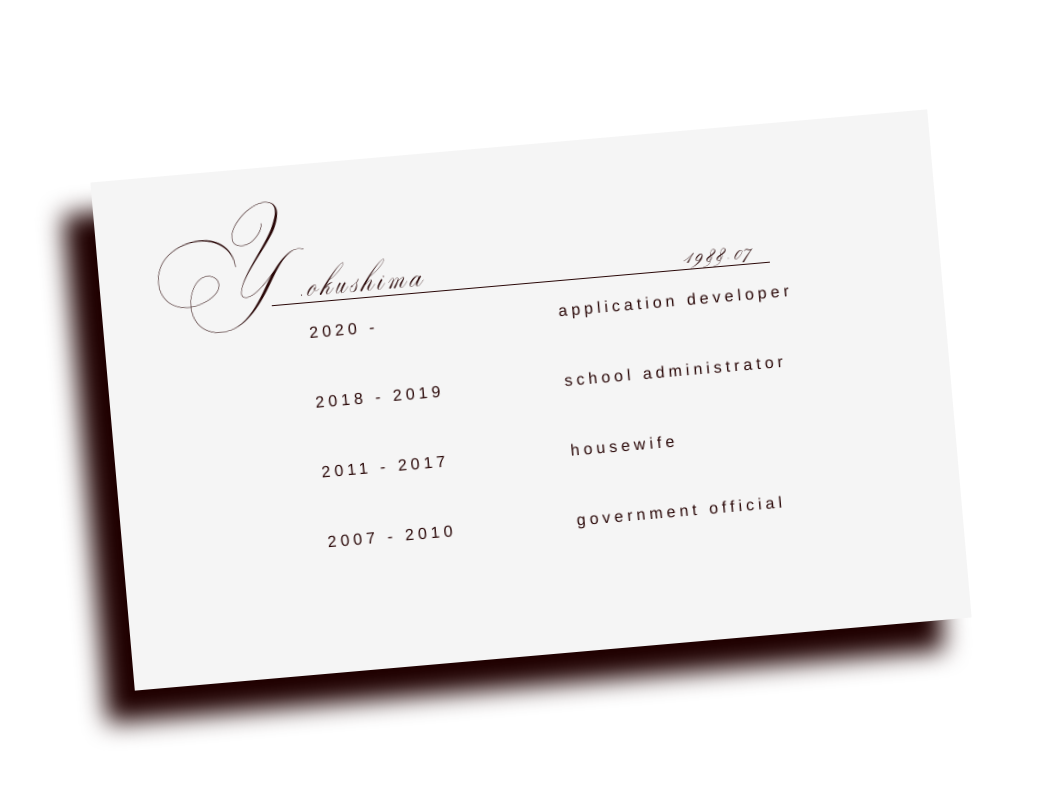
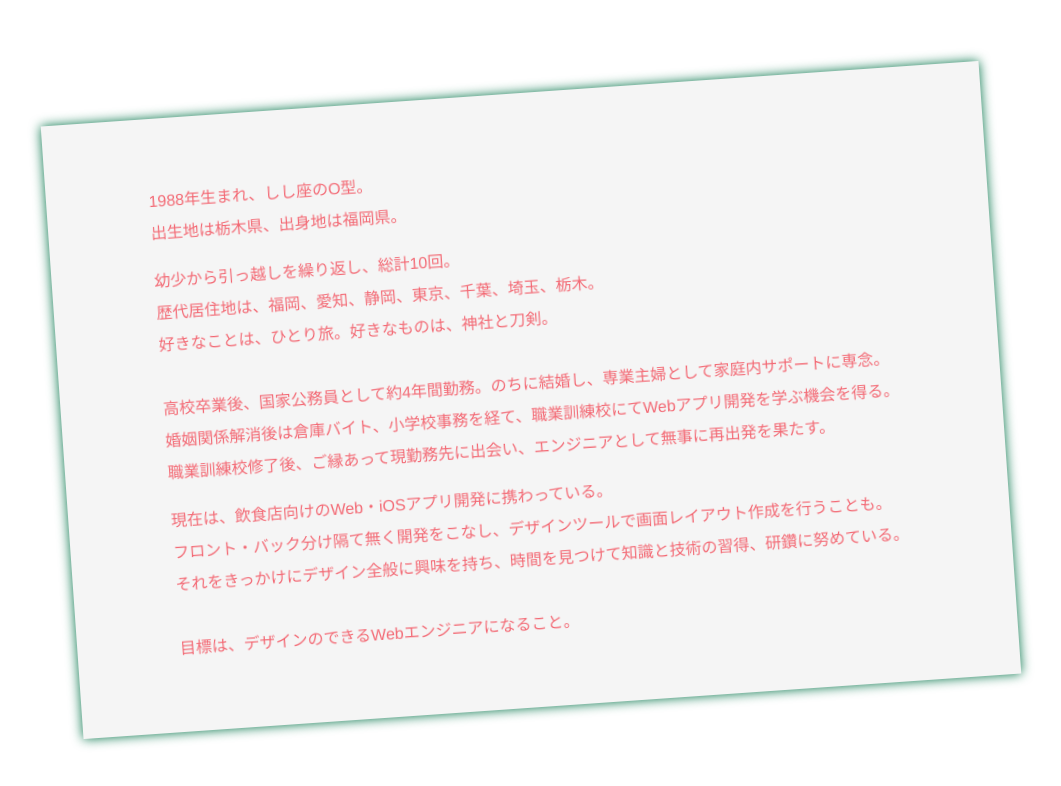
Before and after one commit to yoku-094/my-website, a Vue app: page /my-website/about in a window 1280 px wide. Shown: the top 786 px of the page, without its empty margins (109-1170 px from the left). Built offline with nearby package versions, Linux system fonts and the light colour scheme.

Commit message:
デザインの大幅改修

```diff
--- a/src/components/About.vue
+++ b/src/components/About.vue
@@ -2,33 +2,30 @@
   <div class="about">
     <div class="contaner">
       <div class="personal-data">
-        <div class="row">
-          <div class="first-name">Y</div>
-          <div class="underline-area">
-            <span class="family-name">.okushima</span>
-            <span class="birthday">1988.07</span>
-          </div>
-        </div>
+        <p>
+          1988年生まれ、しし座のO型。<br />
+          出生地は栃木県、出身地は福岡県。<br />
+        </p>
+        <p>
+          幼少から引っ越しを繰り返し、総計10回。<br />
+          歴代居住地は、福岡、愛知、静岡、東京、千葉、埼玉、栃木。<br />
+          好きなことは、ひとり旅。好きなものは、神社と刀剣。<br />
+        </p>
       </div>
       <div class="work-history">
-        <div class="row">
-          <div class="history-col">
-            <span class="period">2020 -</span>
-            <span class="job-title">application developer</span>
-          </div>
-          <div class="history-col">
-            <span class="period">2018 - 2019</span>
-            <span class="job-title">school administrator</span>
-          </div>
-          <div class="history-col">
-            <span class="period">2011 - 2017</span>
-            <span class="job-title">housewife</span>
-          </div>
-          <div class="history-col">
-            <span class="period">2007 - 2010</span>
-            <span class="job-title">government official</span>
-          </div>
-        </div>
+        <p>
+          高校卒業後、国家公務員として約4年間勤務。のちに結婚し、専業主婦として家庭内サポートに専念。<br />
+          婚姻関係解消後は倉庫バイト、小学校事務を経て、職業訓練校にてWebアプリ開発を学ぶ機会を得る。<br />
+          職業訓練校修了後、ご縁あって現勤務先に出会い、エンジニアとして無事に再出発を果たす。<br />
+        </p>
+        <p>
+          現在は、飲食店向けのWeb・iOSアプリ開発に携わっている。<br />
+          フロント・バック分け隔て無く開発をこなし、デザインツールで画面レイアウト作成を行うことも。<br />
+          それをきっかけにデザイン全般に興味を持ち、時間を見つけて知識と技術の習得、研鑽に努めている。<br />
+        </p>
+      </div>
+      <div class="future-goals">
+        <p>目標は、デザインのできるWebエンジニアになること。</p>
       </div>
     </div>
   </div>
@@ -47,72 +44,23 @@ export default {
   display: flex;
   justify-content: center;
   align-items: center;
-  color: #290707;
+  font-size: 16px;
 
   .contaner {
-    padding-top: 30px;
-    padding-left: 70px;
-    padding-bottom: 70px;
-    filter: drop-shadow(-30px 30px 12px rgb(31 0 0));
-    transform: rotate(-5deg);
+    padding: 4% 8%;
+    text-align: left;
+    filter: drop-shadow(0px 0px 6px rgb(0, 113, 70));
+    transform: rotate(-4deg);
     background: whitesmoke;
+    line-height: 2;
+  }
+
+  p {
+    color: #f36974;
   }
 }
-/** 名前・生年月 */
-.personal-data {
+.personal-data,
+.future-goals {
   display: inline-block;
-  text-align: center;
-  height: 130px;
-  padding-right: 170px;
-
-  .row {
-    display: flex;
-    font-family: "qubeckmagnetic";
-    letter-spacing: 4px;
-    text-align: center;
-    padding-right: calc(100% - 950px);
-
-    .first-name {
-      width: 100px;
-      font-size: 50px;
-      font-weight: 900;
-    }
-    .family-name {
-      font-size: 30px;
-      padding-left: 14px;
-      border-bottom: 100px;
-    }
-    .birthday {
-      padding-left: 260px;
-      font-size: 20px;
-    }
-
-    /** 下線 */
-    .underline-area {
-      width: 500px;
-      height: 58px;
-      padding-top: 50px;
-      border-bottom: 1px solid #290707;
-    }
-  }
-}
-
-/** 職歴 */
-.work-history {
-  display: flex;
-  justify-content: center;
-  align-items: center;
-
-  span {
-    height: 70px;
-  }
-
-  .history-col {
-    display: grid;
-    grid-template-columns: 250px 300px;
-    padding-left: 50px;
-    text-align: left;
-    letter-spacing: 4px;
-  }
 }
 </style>
--- a/src/components/Skill.vue
+++ b/src/components/Skill.vue
@@ -1,5 +1,6 @@
 <template>
   <div class="skill">
+    <!-- スキルボックス -->
     <div class="skill-contaner">
       <div class="skill-card">
         <div class="icon-group front-lang">
@@ -20,6 +21,7 @@
             src="https://cdn.jsdelivr.net/gh/devicons/devicon/icons/javascript/javascript-original.svg"
           />
         </div>
+        <modal :modalItems="modalItems[0]"></modal>
       </div>
       <div class="skill-card">
         <div class="icon-group back-lang">
@@ -28,6 +30,7 @@
             src="https://cdn.jsdelivr.net/gh/devicons/devicon/icons/java/java-original.svg"
           />
         </div>
+        <modal :modalItems="modalItems[1]"></modal>
       </div>
       <div class="skill-card">
         <div class="icon-group cellphone-lang">
@@ -114,13 +117,35 @@
 </template>
 
 <script>
+import Modal from "../components/modal/Modal.vue";
+
 export default {
   name: "Work",
-  components: {},
+  components: {
+    Modal,
+  },
   data() {
     return {
-      value: 3,
+      showContent: false,
+      modalItems: [
+        {
+          modalTtl: "モダール１",
+          modalContent: "モーダル１が立ち上がった",
+        },
+        {
+          modalTtl: "モダール２",
+          modalContent: "モーダル２が立ち上がった",
+        },
+      ],
     };
+  },
+  methods: {
+    openModal: function () {
+      this.showContent = true;
+    },
+    closeModal: function () {
+      this.showContent = false;
+    },
   },
 };
 </script>
@@ -134,6 +159,31 @@ export default {
   align-items: center;
 }
 
+/** モーダル */
+#overlay {
+  /** 要素を重ねた時の順番 */
+  z-index: 1;
+
+  /** 画面全体を覆う設定 */
+  position: fixed;
+  top: 0;
+  left: 0;
+  width: 100%;
+  height: 100%;
+  background-color: rgba(0, 0, 0, 0.5);
+
+  /**画面の中央に要素を表示させる設定 */
+  display: flex;
+  align-items: center;
+  justify-content: center;
+}
+#content {
+  z-index: 2;
+  width: 50%;
+  padding: 1em;
+  background: #fff;
+}
+
 .skill-contaner {
   padding: 50px;
   display: grid;
@@ -142,6 +192,10 @@ export default {
   column-gap: 40px;
   row-gap: 40px;
 
+  button {
+    padding: 0px;
+  }
+
   .skill-card {
     background: whitesmoke;
 
@@ -149,7 +203,7 @@ export default {
     .icon-group {
       display: grid;
       grid-template-columns: repeat(3, 1fr);
-      grid-template-rows: repeat(3, 1fr);
+      grid-template-rows: repeat(2, 1fr);
 
       /** アイコン */
       img {
--- a/src/components/Top.vue
+++ b/src/components/Top.vue
@@ -1,25 +1,29 @@
 <template>
   <div class="top">
-    <h1>This is an top page This is an top page</h1>
-    <h2>This is an top page</h2>
-    <h3>This is an top page</h3>
-    <h1>This is an top page</h1>
+    <div class="greeting">
+      <p>Welcome to my site</p>
+      <h1>This is Yu's portfolio</h1>
+    </div>
   </div>
 </template>
 
-<script>
-export default {
-  name: "Top",
-  props: {
-    msg: String,
-  },
-};
-</script>
+<style scoped lang="scss">
+.top {
+  height: 100vh;
+  display: flex;
+  justify-content: center;
+  align-items: center;
+}
+.greeting {
+  width: calc(100% - 300px);
+  margin: 0 auto;
 
-<style scoped lang="scss">
-h1,
-h2,
-h3 {
-  margin: 0px;
+  .title {
+    padding-bottom: 50px;
+    white-space: nowrap;
+  }
+  .text {
+    text-align: left;
+  }
 }
 </style>
--- /dev/null
+++ b/src/components/modal/Modal.vue
@@ -0,0 +1,30 @@
+<template>
+  <div>
+    <ModalBtn :modalFlg="modalFlg" @modal-clicked="modalFlg = $event" />
+    <ModalContents
+      :modalFlg="modalFlg"
+      @modal-clicked="modalFlg = $event"
+      :modalTtl="modalItems.modalTtl"
+      :modalContent="modalItems.modalContent"
+    />
+  </div>
+</template>
+
+<script>
+import ModalContents from "./ModalContents.vue";
+import ModalBtn from "./ModalBtn.vue";
+
+export default {
+  name: "Modal",
+  components: {
+    ModalContents,
+    ModalBtn,
+  },
+  props: ["modalItems"],
+  data() {
+    return {
+      modalFlg: false,
+    };
+  },
+};
+</script>
--- /dev/null
+++ b/src/components/modal/ModalBtn.vue
@@ -0,0 +1,36 @@
+<template>
+  <button class="btn modal" @click="modalClick">モーダル</button>
+</template>
+
+<script>
+export default {
+  props: ["modalFlg"],
+  data() {
+    return {
+      childModalFlg: this.modalFlg,
+    };
+  },
+  methods: {
+    modalClick() {
+      this.childModalFlg = !this.modalFlg;
+      this.$emit("modal-clicked", this.childModalFlg);
+    },
+  },
+};
+</script>
+
+<style lang="scss" scoped>
+.btn {
+  background: #10afd5;
+  color: #fff;
+  font-size: 15px;
+  border: none;
+  border-radius: 4px;
+  padding: 10px 16px;
+  cursor: pointer;
+  transition: 0.3s;
+  &:hover {
+    opacity: 0.7;
+  }
+}
+</style>
--- /dev/null
+++ b/src/components/modal/ModalContents.vue
@@ -0,0 +1,125 @@
+<template>
+  <div class="modal-wrap" :class="{ 'is-open': modalSwitch }">
+    <div class="modal">
+      <p class="modal-ttl">{{ modalTtl }}</p>
+      <div class="modal-content1">
+        <p>{{ modalContent1 }}</p>
+      </div>
+      <div class="modal-content2">
+        <p>{{ modalContent2 }}</p>
+      </div>
+      <div class="modal-btn-wrap">
+        <button class="modal-close" @click="modalClose">閉じる</button>
+      </div>
+    </div>
+    <div class="modal-overlay" @click="modalClose"></div>
+  </div>
+</template>
+
+<script>
+export default {
+  props: ["modalFlg", "modalTtl", "modalContent"],
+  data() {
+    return {
+      childModalFlg: this.modalFlg,
+    };
+  },
+  methods: {
+    modalClose() {
+      if (this.childModalFlg) {
+        this.childModalFlg = false;
+        this.$emit("modal-clicked", this.childModalFlg);
+      }
+    },
+    childModalSwitch() {
+      if (this.modalFlg) {
+        this.childModalFlg = true;
+      } else {
+        this.childModalFlg = false;
+      }
+      return this.childModalFlg;
+    },
+  },
+  computed: {
+    modalSwitch() {
+      return this.childModalSwitch();
+    },
+  },
+};
+</script>
+
+<style lang="scss" scoped>
+.modal {
+  width: 80%;
+  max-width: 600px;
+  background: #fff;
+  position: relative;
+  padding: 20px;
+  z-index: 200;
+  opacity: 0;
+  visibility: hidden;
+  transition: opacity 0.3s, visibility 0.3s;
+
+  &-wrap {
+    display: flex;
+    align-items: center;
+    justify-content: center;
+    width: 100%;
+    height: 100%;
+    position: fixed;
+    top: 0;
+    left: 0;
+    z-index: -1;
+    transition: z-index 0.3s;
+    &.is-open {
+      z-index: 1;
+      .modal {
+        opacity: 1;
+        visibility: visible;
+      }
+      .modal-overlay {
+        opacity: 1;
+        visibility: visible;
+      }
+    }
+  }
+  &-overlay {
+    width: 100%;
+    height: 100%;
+    position: fixed;
+    top: 0;
+    left: 0;
+    background: rgba($color: #000, $alpha: 0.6);
+    z-index: 100;
+    opacity: 0;
+    visibility: hidden;
+    transition: opacity 0.3s, visibility 0.3s;
+  }
+  &-close {
+    background: #1b58a6;
+    color: #fff;
+    font-size: 15px;
+    border: none;
+    border-radius: 4px;
+    padding: 10px 16px;
+    cursor: pointer;
+    transition: 0.3s;
+    &:hover {
+      opacity: 0.7;
+    }
+  }
+  &-ttl {
+    font-size: 20px;
+    color: rgb(77, 76, 76);
+  }
+  &-content {
+    margin-bottom: 30px;
+    color: rgb(77, 76, 76);
+  }
+  &-btn {
+    &-wrap {
+      text-align: center;
+    }
+  }
+}
+</style>
--- a/src/main.js
+++ b/src/main.js
@@ -9,6 +9,22 @@ import "element-ui/lib/theme-chalk/index.css"; // element-ui のCSSをimport
 Vue.config.productionTip = false;
 Vue.use(ElementUI, { locale });
 
+Vue.component("open-modal", {
+  template: `
+    <div id="overlay">
+        <div id="content">
+          <p>これがモーダルウィンドウです。</p>
+          <button v-on:click="closeModal">close</button>
+        </div>
+    </div>
+    `,
+  // methods: {
+  //   clickEvent: function () {
+  //     this.$emit("from-child");
+  //   },
+  // },
+});
+
 new Vue({
   router,
   render: (h) => h(App),
--- a/src/sass/main.scss
+++ b/src/sass/main.scss
@@ -1,4 +1,3 @@
-
 body {
   margin: 0px;
 }
@@ -13,7 +12,7 @@ body {
   /** サイドメニュー */
   .el-tabs__header {
     width: fit-content;
-        background-color: #4b0006;
+    background-color: #fffde1;
 
     .is-left {
       height: 100%;
@@ -33,17 +32,17 @@ body {
       /** メニュー */
       .el-tabs__item {
         height: 100%;
-                font-family: "hector-barbossa";
+        // font-family: "hector-barbossa";
         font-size: 30px;
         font-style: normal;
         font-weight: bold;
         text-align: center !important;
-                color: rgb(255, 254, 249);
+        color: #fdc5c9;
       }
       /** 選択時 */
       .el-tabs__item:hover,
       .is-active {
-                color: rgb(255, 220, 47) !important;
+        color: #f36974 !important;
       }
     }
   }
@@ -55,11 +54,11 @@ body {
     // align-items: center;
     height: 100%;
     // padding-top: 50px;
-        background-color: #6b161e;
-        font-family: "qubeckmagnetic";
+    background: linear-gradient(40deg, #ecffb8, #01795b);
+    // font-family: "qubeckmagnetic";
     font-size: 30px;
     font-style: normal;
     font-weight: bold;
-        color: whitesmoke;
+    color: #226156;
   }
 }
```
Also changed, not shown: 7 other files (tests, documents, lock files or other folders). Lines whose indentation alone changed are shown as unchanged.
